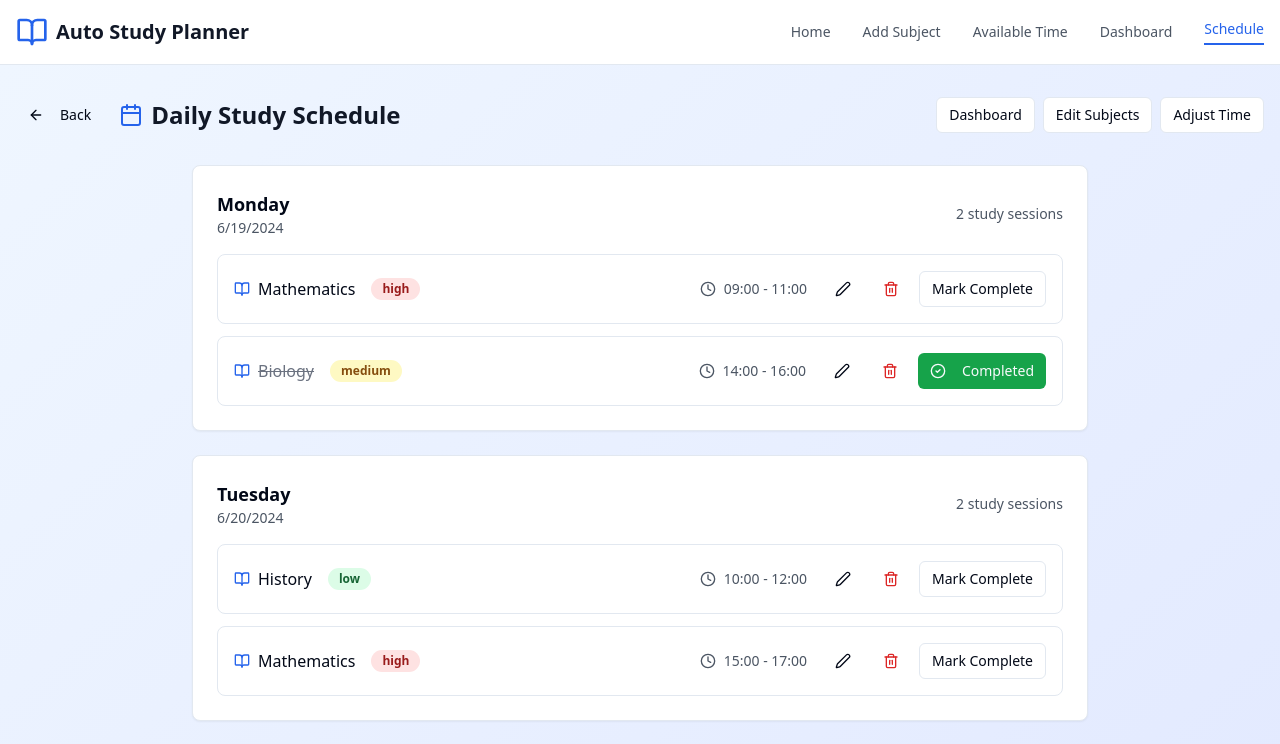
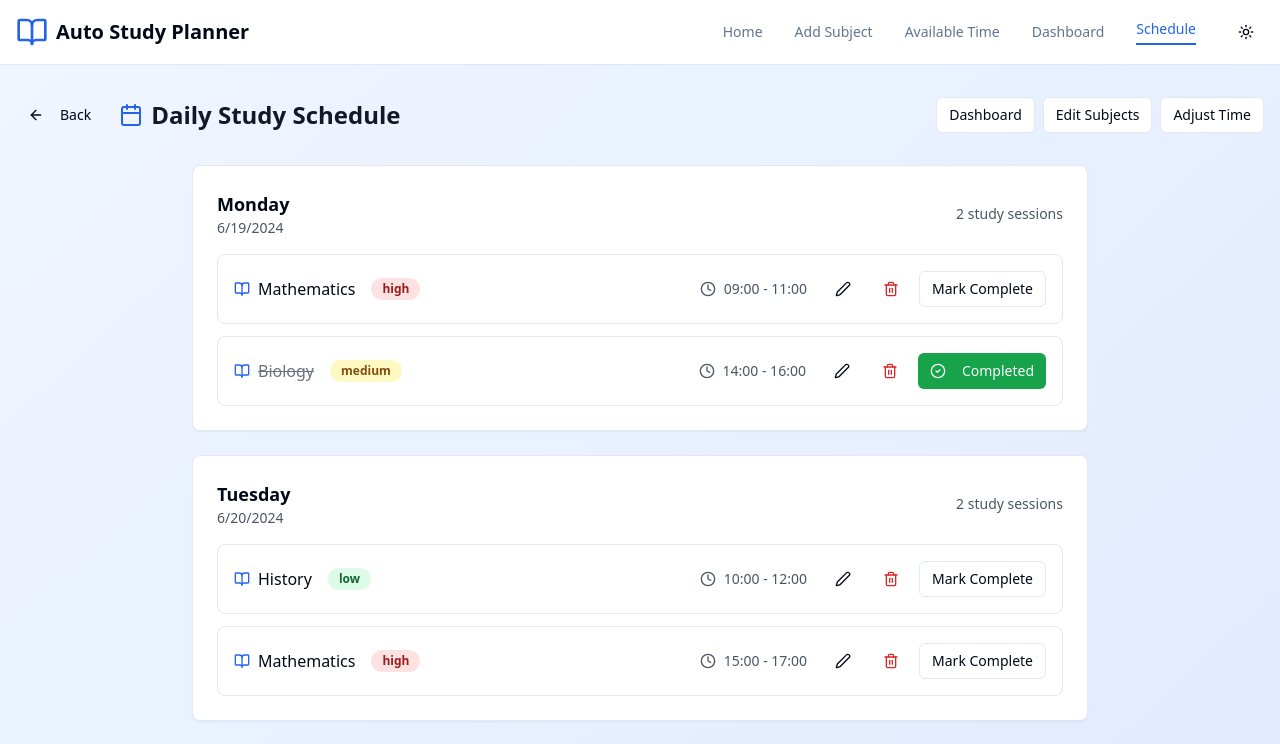
Before and after one commit to Todayimfalllinlove/Schedulix, a React (Vite) app: page /schedule in a window 1280 px wide. Shown: the top 744 px of the page. Built offline with nearby package versions, Linux system fonts and the light colour scheme.

Commit message:
Add dark/light mode toggle
Implement a dark/light mode toggle with animation on the icon.

```diff
--- a/src/App.tsx
+++ b/src/App.tsx
@@ -4,6 +4,7 @@ import { Toaster as Sonner } from "@/components/ui/sonner";
 import { TooltipProvider } from "@/components/ui/tooltip";
 import { QueryClient, QueryClientProvider } from "@tanstack/react-query";
 import { BrowserRouter, Routes, Route } from "react-router-dom";
+import { ThemeProvider } from "@/contexts/ThemeContext";
 import Navbar from "./components/Navbar";
 import Footer from "./components/Footer";
 import Index from "./pages/Index";
@@ -17,6 +18,7 @@ const queryClient = new QueryClient();
 
 const App = () => (
   <QueryClientProvider client={queryClient}>
+    <ThemeProvider>
       <TooltipProvider>
         <Toaster />
         <Sonner />
@@ -37,6 +39,7 @@ const App = () => (
           </div>
         </BrowserRouter>
       </TooltipProvider>
+    </ThemeProvider>
   </QueryClientProvider>
 );
 
--- a/src/components/Navbar.tsx
+++ b/src/components/Navbar.tsx
@@ -1,7 +1,9 @@
+
 import { Link, useLocation } from "react-router-dom";
 import { Button } from "@/components/ui/button";
 import { BookOpen, Menu } from "lucide-react";
 import { useState } from "react";
+import ThemeToggle from "./ThemeToggle";
 
 const Navbar = () => {
   const location = useLocation();
@@ -16,13 +18,13 @@ const Navbar = () => {
   ];
 
   return (
-    <nav className="bg-white shadow-sm border-b">
+    <nav className="bg-background shadow-sm border-b border-border">
       <div className="container mx-auto px-4">
         <div className="flex items-center justify-between h-16">
           {/* Logo */}
           <Link to="/" className="flex items-center space-x-2">
             <BookOpen className="h-8 w-8 text-blue-600" />
-            <span className="text-xl font-bold text-gray-900">Auto Study Planner</span>
+            <span className="text-xl font-bold text-foreground">Auto Study Planner</span>
           </Link>
 
           {/* Desktop Navigation */}
@@ -34,16 +36,18 @@ const Navbar = () => {
                 className={`text-sm font-medium transition-colors hover:text-blue-600 ${
                   location.pathname === item.path
                     ? "text-blue-600 border-b-2 border-blue-600 pb-1"
-                    : "text-gray-600"
+                    : "text-muted-foreground"
                 }`}
               >
                 {item.label}
               </Link>
             ))}
+            <ThemeToggle />
           </div>
 
-          {/* Mobile Menu Button */}
-          <div className="md:hidden">
+          {/* Mobile Menu Button and Theme Toggle */}
+          <div className="md:hidden flex items-center space-x-2">
+            <ThemeToggle />
             <Button
               variant="ghost"
               size="icon"
@@ -56,7 +60,7 @@ const Navbar = () => {
 
         {/* Mobile Navigation */}
         {isMobileMenuOpen && (
-          <div className="md:hidden border-t bg-white">
+          <div className="md:hidden border-t bg-background">
             <div className="px-2 pt-2 pb-3 space-y-1">
               {navItems.map((item) => (
                 <Link
@@ -64,8 +68,8 @@ const Navbar = () => {
                   to={item.path}
                   className={`block px-3 py-2 text-base font-medium rounded-md transition-colors ${
                     location.pathname === item.path
-                      ? "text-blue-600 bg-blue-50"
-                      : "text-gray-600 hover:text-blue-600 hover:bg-gray-50"
+                      ? "text-blue-600 bg-blue-50 dark:bg-blue-950"
+                      : "text-muted-foreground hover:text-blue-600 hover:bg-muted"
                   }`}
                   onClick={() => setIsMobileMenuOpen(false)}
                 >
--- /dev/null
+++ b/src/components/ThemeToggle.tsx
@@ -0,0 +1,31 @@
+
+import { Button } from "@/components/ui/button";
+import { Moon, Sun } from "lucide-react";
+import { useTheme } from "@/contexts/ThemeContext";
+
+const ThemeToggle = () => {
+  const { theme, toggleTheme } = useTheme();
+
+  return (
+    <Button
+      variant="ghost"
+      size="icon"
+      onClick={toggleTheme}
+      className="relative h-9 w-9"
+    >
+      <Sun className={`h-4 w-4 transition-all duration-300 ${
+        theme === 'dark'
+          ? 'rotate-90 scale-0 opacity-0'
+          : 'rotate-0 scale-100 opacity-100'
+      }`} />
+      <Moon className={`absolute h-4 w-4 transition-all duration-300 ${
+        theme === 'light'
+          ? 'rotate-90 scale-0 opacity-0'
+          : 'rotate-0 scale-100 opacity-100'
+      }`} />
+      <span className="sr-only">Toggle theme</span>
+    </Button>
+  );
+};
+
+export default ThemeToggle;
--- /dev/null
+++ b/src/contexts/ThemeContext.tsx
@@ -0,0 +1,52 @@
+
+import React, { createContext, useContext, useEffect, useState } from 'react';
+
+type Theme = 'dark' | 'light';
+
+interface ThemeContextType {
+  theme: Theme;
+  toggleTheme: () => void;
+}
+
+const ThemeContext = createContext<ThemeContextType | undefined>(undefined);
+
+export const useTheme = () => {
+  const context = useContext(ThemeContext);
+  if (context === undefined) {
+    throw new Error('useTheme must be used within a ThemeProvider');
+  }
+  return context;
+};
+
+interface ThemeProviderProps {
+  children: React.ReactNode;
+}
+
+export const ThemeProvider: React.FC<ThemeProviderProps> = ({ children }) => {
+  const [theme, setTheme] = useState<Theme>(() => {
+    const savedTheme = localStorage.getItem('theme') as Theme;
+    return savedTheme || 'light';
+  });
+
+  useEffect(() => {
+    const root = window.document.documentElement;
+    root.classList.remove('light', 'dark');
+    root.classList.add(theme);
+    localStorage.setItem('theme', theme);
+  }, [theme]);
+
+  const toggleTheme = () => {
+    setTheme(prevTheme => prevTheme === 'light' ? 'dark' : 'light');
+  };
+
+  const value = {
+    theme,
+    toggleTheme,
+  };
+
+  return (
+    <ThemeContext.Provider value={value}>
+      {children}
+    </ThemeContext.Provider>
+  );
+};
```
Lines whose indentation alone changed are shown as unchanged.
